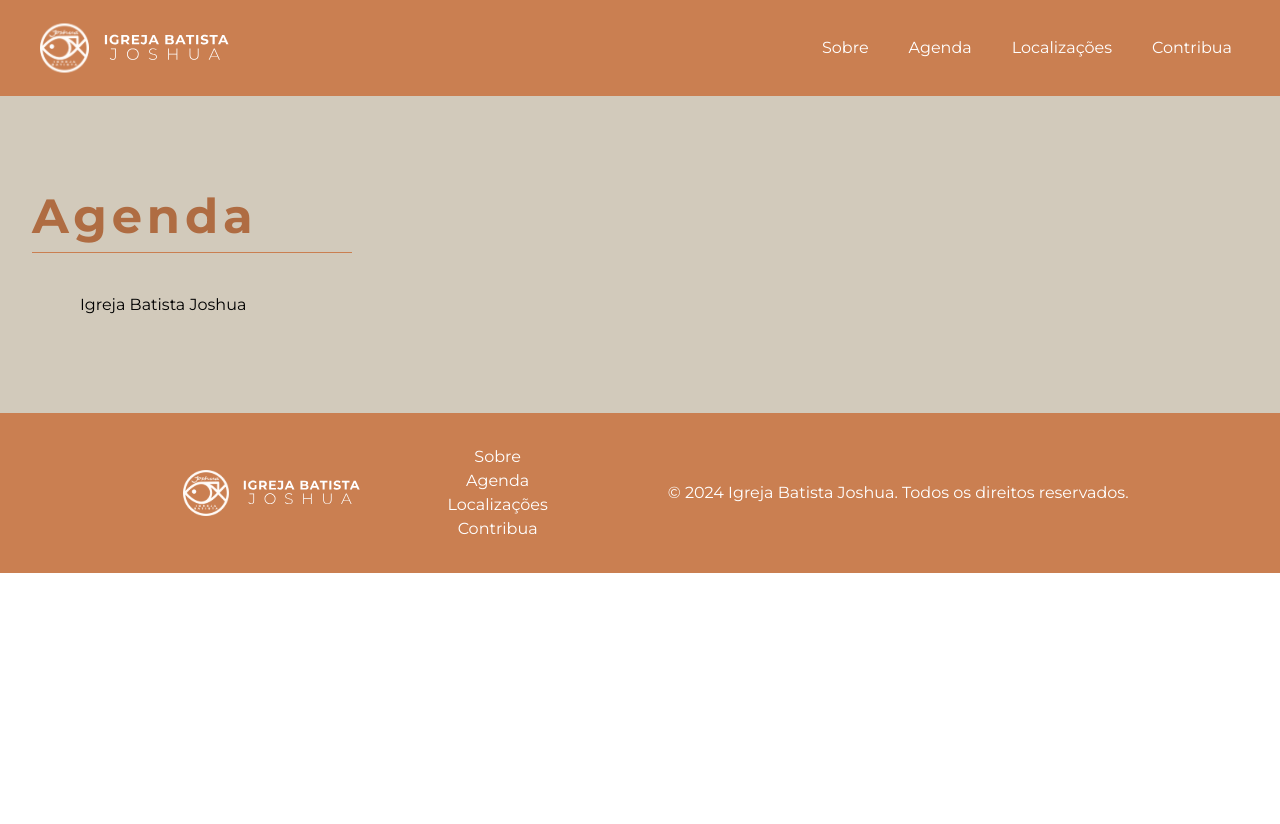
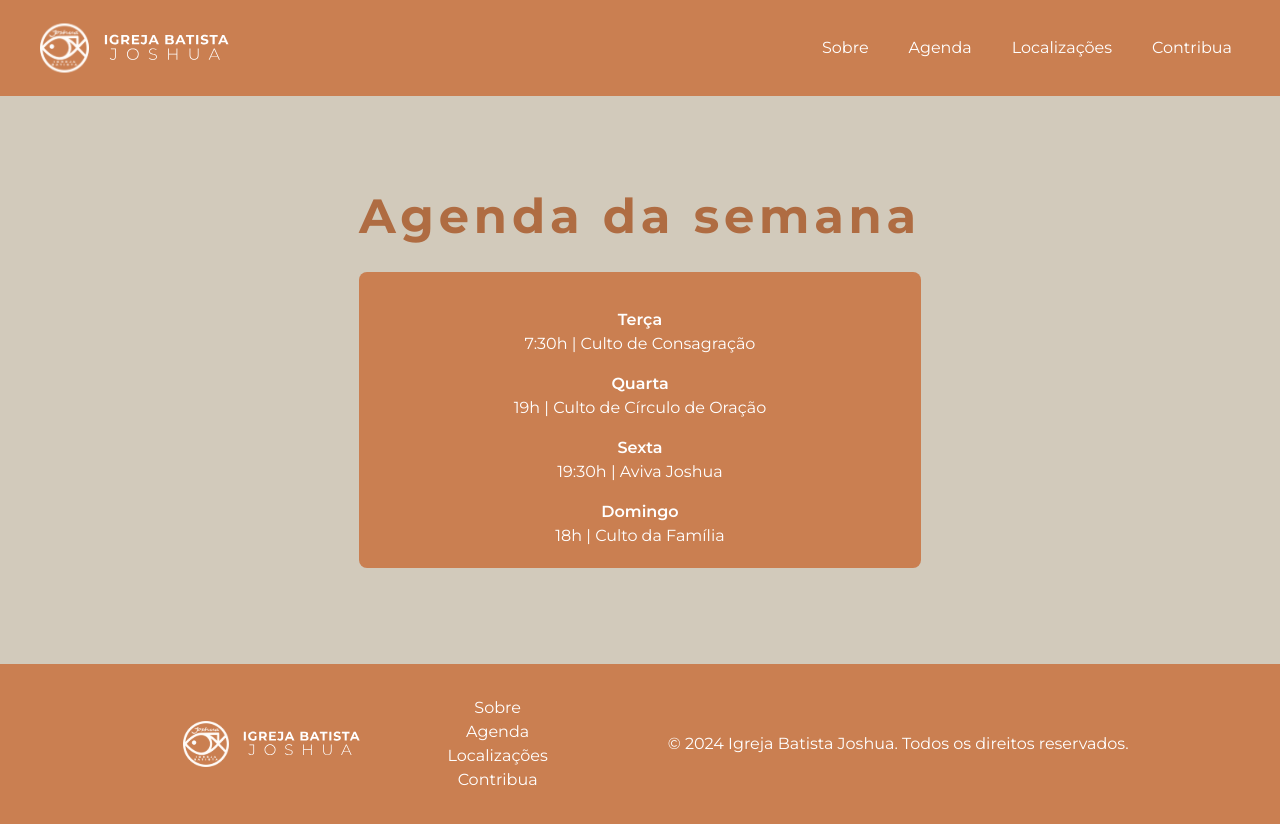
Before and after one commit to ellievi/IBJoshua, a React (Create React App) app: page /Agenda in a window 1280 px wide. Before the commit the page ends 800 px from the top, so only its background shows below. Built offline with nearby package versions, Linux system fonts and the light colour scheme.

Commit message:
feat: adiciona informacoes para pagina de agenda

```diff
--- a/src/pages/Schedule/index.jsx
+++ b/src/pages/Schedule/index.jsx
@@ -2,21 +2,49 @@ import SectionLayout from '../../components/Sections/SectionLayout';
 import SectionTitle from '../../components/Sections/SectionTitle';
 
 const Schedule = () => {
+  const schedule = [
+    {
+      title: "Terça",
+      description: "7:30h | Culto de Consagração"
+    },
+    {
+      title: "Quarta",
+      description: "19h | Culto de Círculo de Oração"
+    },
+    {
+      title: "Sexta",
+      description: "19:30h | Aviva Joshua"
+    },
+    {
+      title: "Domingo",
+      description: "18h | Culto da Família"
+    }
+  ]
   return (
     <>
-    <div>
+    <div className="flex justify-center light-gray">
       <SectionLayout>
       <SectionTitle
         title={
-          <p>
-            Agenda
+          <p className="flex justify-center">
+            Agenda da semana
           </p>
         }
+        manualDivider
       />
-      <div className="flex flex-row">
-        <p className="justify-start max-w-96 pt-10 pl-12">
-          Igreja Batista Joshua
-        </p>
+      <div className="flex flex-col text-center mt-8 p-5 justify-center max-w-4xl beige-orange rounded-lg">
+        {
+          schedule.map((item) => (
+            <>
+            <p className="text-white pt-4 font-semibold">
+              {item.title}
+            </p>
+            <p className="text-white">
+              {item.description}
+            </p>
+            </>
+          ))
+        }
       </div>
       </SectionLayout>
     </div>
```
